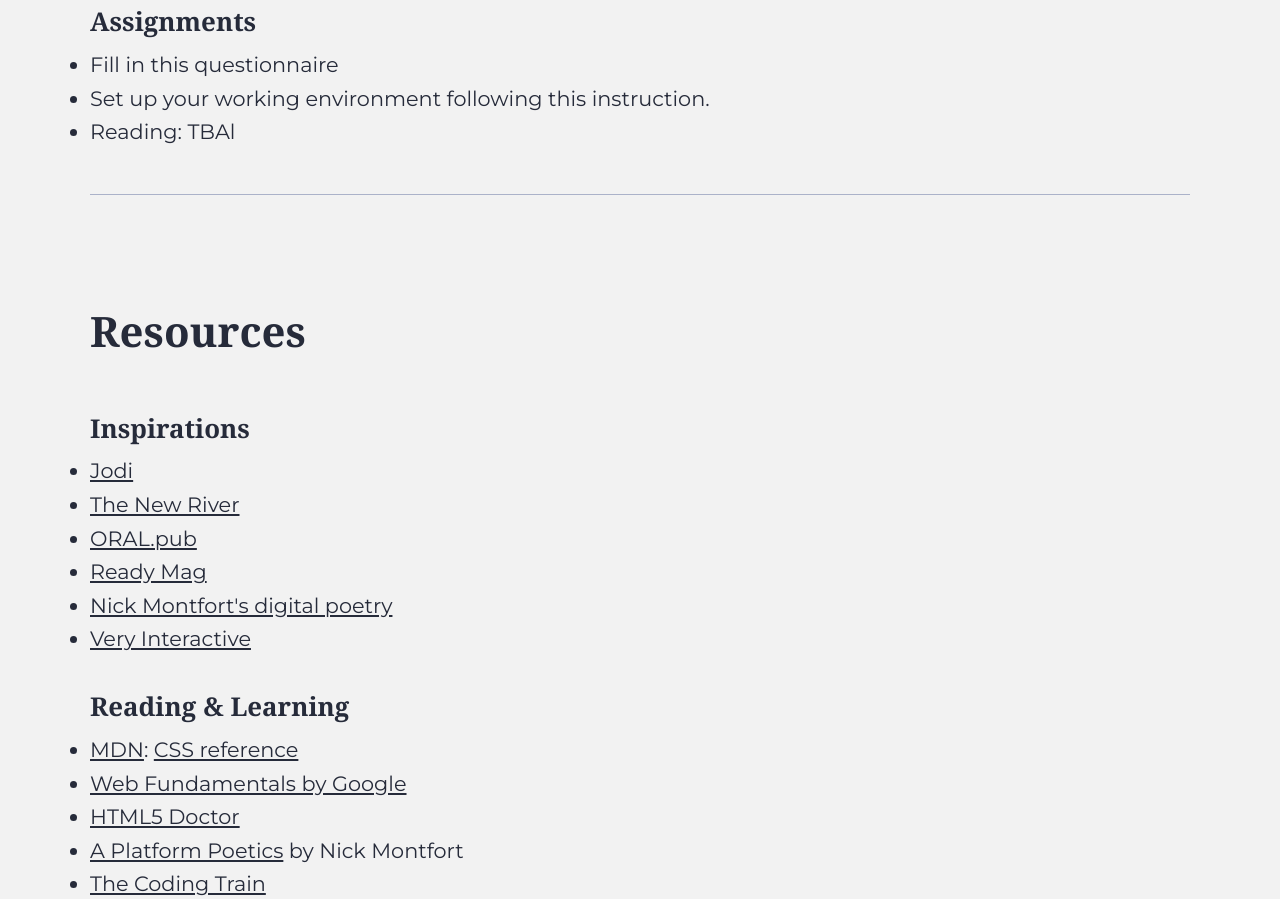
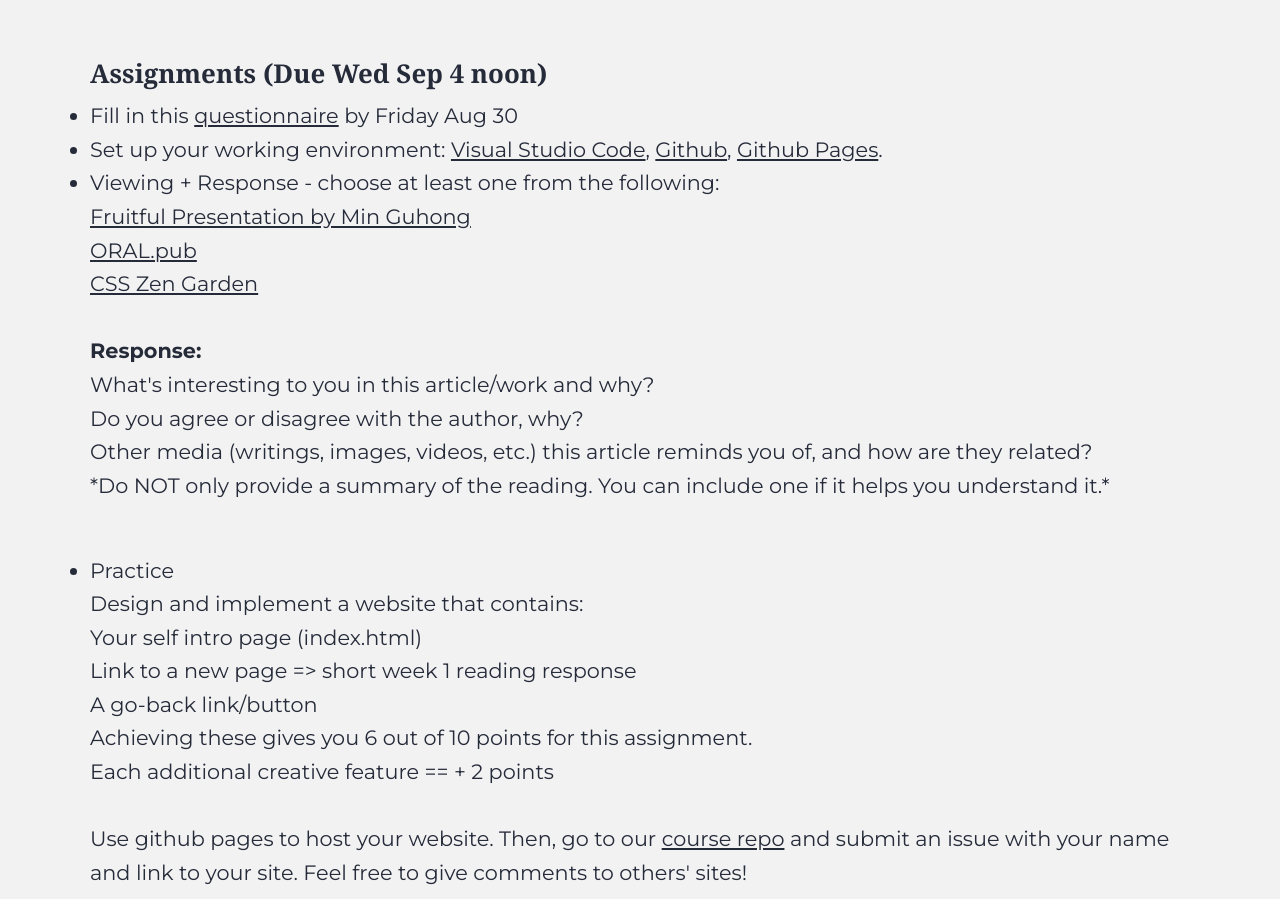
Before and after one commit to KarlieZhao/MEDP34100_Fall24, a plain HTML site: page index.html in a window 1280 px wide. Shown: the part 3776-4675 px from the top of the page. Drawn offline with nearby package versions, Linux system fonts and the light colour scheme; a web font is replaced by a local one.

Commit message:
Update index.html

```diff
--- a/index.html
+++ b/index.html
@@ -10,7 +10,6 @@
 
     <title>MEDP341 Web Programming</title>
 
-    <!-- The compiled CSS file -->
     <link rel="stylesheet" href="./css/production.css">
 
     <!-- Web fonts -->
@@ -220,13 +219,45 @@
                                 ==== BREAK 15 min ====
                                 <li> Setting up Github</li>
                                 <li> Hosting static websites with Github</li>
+                            </ul><br><br>
+                            <h3> Assignments (Due Wed Sep 4 noon)</h3>
+                            <ul>
+                                <li>Fill in this <a href="https://forms.gle/U8SB5vqL9FX5z42u8"
+                                        target="_blank">questionnaire</a> by Friday Aug 30</li>
+                                <li>Set up your working environment: <a href="https://code.visualstudio.com/"
+                                        target="_blank">Visual Studio Code</a>, <a
+                                        href="https://github.com/">Github</a>, <a href="https://pages.github.com/"
+                                        target="_blank">Github Pages</a>.</li>
+                                <li>Viewing + Response - choose at least one from the following:
+                                    <br><a href="https://products.minguhongmfg.com/fruitful-presentation/#23"
+                                        target="_blank">Fruitful Presentation by Min Guhong</a>
+
+                                    <br><a href="https://oral.pub/" target="_blank">ORAL.pub</a>
+                                    <br><a href="https://www.csszengarden.com/" target="_blank">CSS Zen Garden</a>
+                                    <br><br><b>Response:</b>
+                                    <br> What's interesting to you in this article/work and why?
+                                    <br> Do you agree or disagree with the author, why?
+                                    <br> Other media (writings, images, videos, etc.) this article reminds you of, and
+                                    how
+                                    are they related?
+
+                                    <br> *Do NOT only provide a summary of the reading. You can include one if it helps
+                                    you
+                                    understand it.*
+                                </li><br><br>
+                                <li>Practice<br>
+                                    Design and implement a website that contains:
+                                    <br>Your self intro page (index.html)
+                                    <br> Link to a new page => short week 1 reading response
+                                    <br>A go-back link/button
+                                    <br>Achieving these gives you 6 out of 10 points for this assignment.
+                                    <br>Each additional creative feature == + 2 points
+                                    <br><br>
+                                    Use github pages to host your website. Then, go to our <a
+                                        href="https://github.com/KarlieZhao/MEDP34100_Fall24" target="_blank">course
+                                        repo</a> and submit an issue with your name and link to your site. Feel free to give comments to others' sites!
+                                </li>
                             </ul>
-                           <h3> Assignments</h3>
-                           <ul>
-                            <li>Fill in this questionnaire</li>
-                            <li>Set up your working environment following this instruction.</li>
-                            <li>Reading: TBAl</li>
-                           </ul>
                         </div>
                     </div>
                 </div>
```
